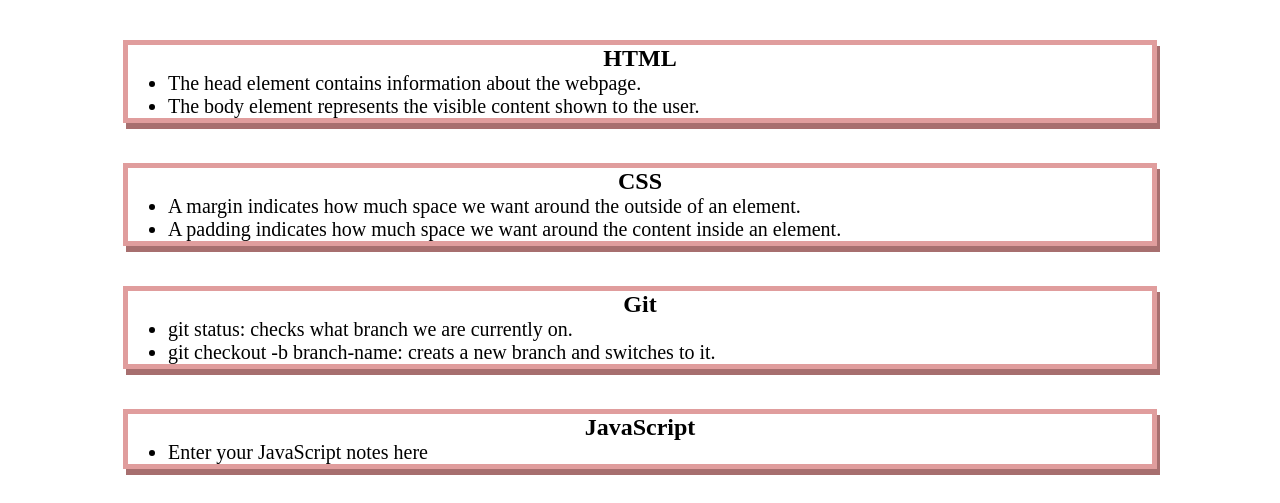
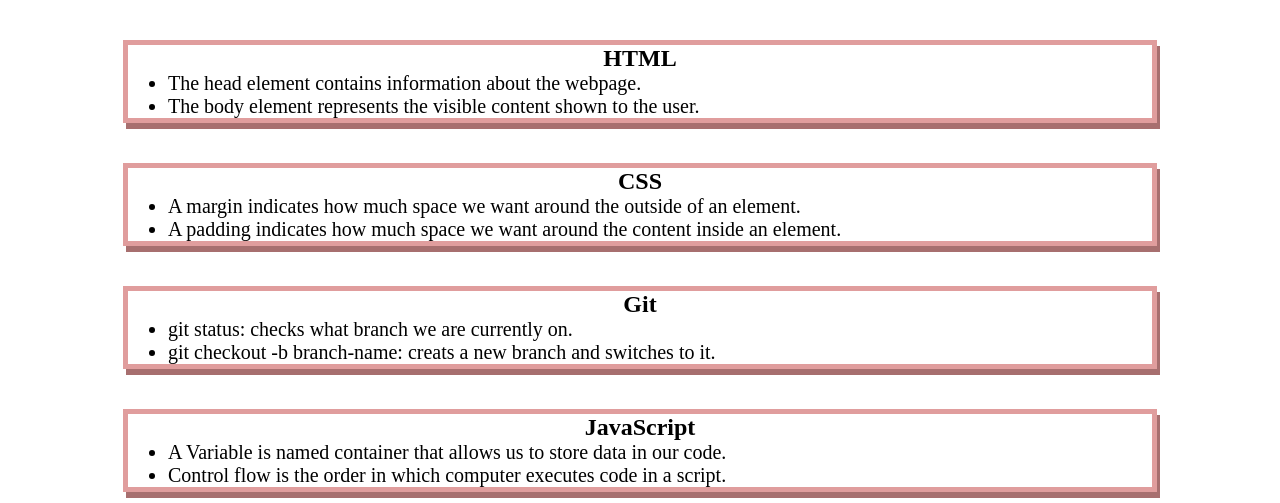
Before and after one commit to connorcho66/prework-study-guide, a plain HTML site: page prework-study-guide/index.html in a window 1280 px wide. Shown: the part 130-633 px from the top of the page. Drawn offline with Linux system fonts and the light colour scheme.

Commit message:
updated README file

```diff
--- a/prework-study-guide/index.html
+++ b/prework-study-guide/index.html
@@ -41,7 +41,8 @@
       <section class="card" id="javascript-section">
         <h2>JavaScript</h2>
         <ul>
-          <li>Enter your JavaScript notes here</li>
+          <li>A Variable is named container that allows us to store data in our code.</li>
+          <li>Control flow is the order in which computer executes code in a script.</li>
         </ul>
       </section>
 
```
Also changed, not shown: 1 other file.
